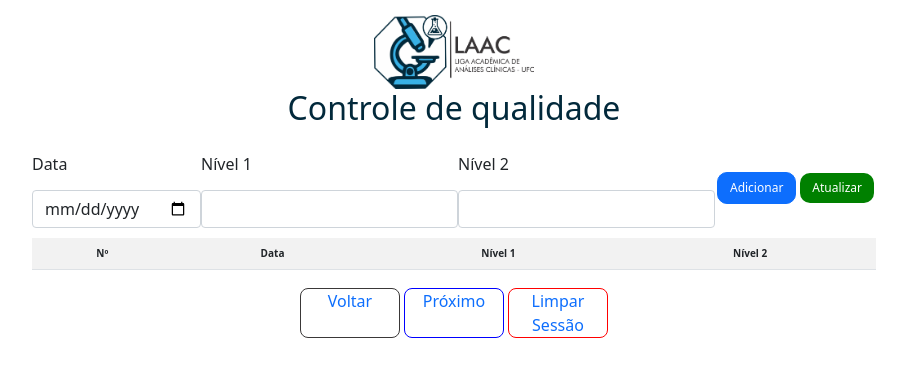
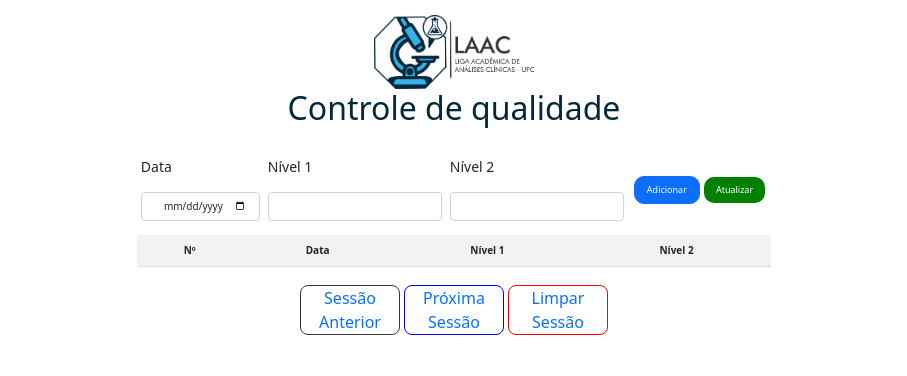
Before and after one commit to adrianomonteiroweb/westgard-system, a React (Create React App) app: page /batch-record in a window 1280 px wide. Shown: the top 376 px of the page, without its empty margins (186-1093 px from the left). Built offline with nearby package versions, Linux system fonts and the light colour scheme.

Commit message:
new: style css for batchRecord page

```diff
--- a/src/pages/BatchRecordPage/BatchRecordPage.js
+++ b/src/pages/BatchRecordPage/BatchRecordPage.js
@@ -135,8 +135,8 @@ function BatchRecordPage() {
       </Table>
       <div className="links-div">
         {/* link */}
-        <Link to="/" id="back-button" className="link">Voltar</Link>
-        <Link to="/batch-registration" id="next-button"  className="link">Próximo</Link>
+        <Link to="/" id="back-button" className="link">Sessão Anterior</Link>
+        <Link to="/batch-registration" id="next-button"  className="link">Próxima Sessão</Link>
         <Link id="clear-button"  className="link" onClick={() => {
           setStage3(initialStage3);
           persistDataOnLocalStorage("stage3", initialStage3);
--- a/src/pages/BatchRecordPage/batchRecordPage.css
+++ b/src/pages/BatchRecordPage/batchRecordPage.css
@@ -8,9 +8,13 @@
     font-size: 12px;
 }
 
+.batch-record-div div {
+    margin: 4px;
+}
+
 .batch-record-div .register-button,.update-button {
     border-radius: 10px;
-    font-size: 12px;
+    font-size: 9px;
     margin: 2px;
     position: relative;
     top: 15px;
@@ -86,8 +90,7 @@ table th, td {
     border: 0;
     border-radius: 10px;
     margin: 2px;
-    font-size: 12px;
-    width: 60px;
+    font-size: 9px;
 }
 
 .edit-button {
@@ -97,3 +100,14 @@ table th, td {
 .delete-button {
     background-color: red;
 }
+
+[for="batch-date"] h6,
+[for="nivel1-result"] h6,
+[for="nivel2-result"] h6 {
+    font-size: 14px;
+}
+
+#batch-date, #nivel1-result, #nivel2-result {
+    font-size: 10px;
+    text-align: center;
+}
```
